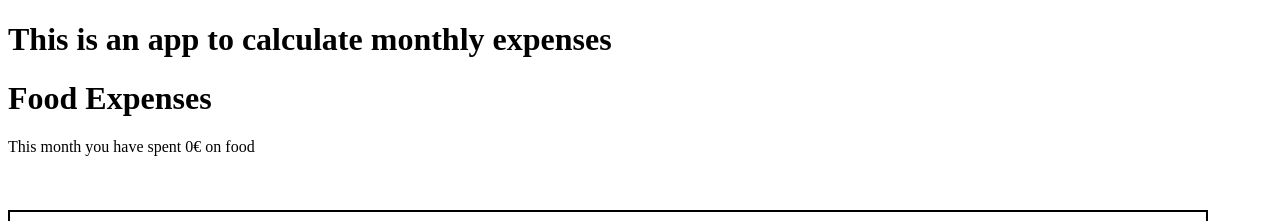
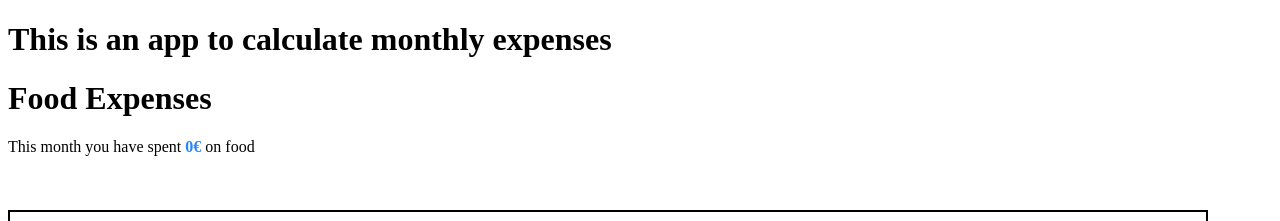
Before and after one commit to junior-initiative-diconium/expenses-project, a React (Create React App) app: page / in a window 1280 px wide. Shown: the top 221 px of the page. Built offline with nearby package versions, Linux system fonts and the light colour scheme.

Commit message:
feat add local storage functionality

```diff
--- a/src/components/FoodDashboard.tsx
+++ b/src/components/FoodDashboard.tsx
@@ -2,13 +2,16 @@ import { useState } from "react";
 // import ListItem from "./ListItem";
 
 // TODOs
-// Add functionality to X to remove item (?) DONE
-// Add a way to restore deleted item
+// Incorporate description into button/expense
+// Add a way to restore deleted item (?)
 // calculate expense total - might need separate button (?) DONE
 
 export default function FoodDashboard() {
-  const [expenseList, setExpenseList] = useState([]);
+  const [expenseList, setExpenseList] = useState(() => {
+    return JSON.parse(localStorage.getItem("expense-list")) || [];
+  });
   const [input, setInput] = useState("");
+  localStorage.setItem("expense-list", JSON.stringify(expenseList));
 
   let totalValue = expenseList
     .map((item) => parseInt(item))
@@ -24,20 +27,23 @@ export default function FoodDashboard() {
     }
   }
 
+  function addDescription(e: any) {
+    e.preventDefault();
+  }
+
   function removeItem(index) {
     const newList = expenseList.filter((_, i) => i !== index);
     setExpenseList(newList);
-  }
-
-  function handleSubmit(e) {
-    e.preventDefault();
   }
 
   return (
     <>
       <div>
         <h1>Food Expenses</h1>
-        <p>This month you have spent {totalValue}€ on food</p>
+        <p>
+          This month you have spent{" "}
+          <span className="total-number">{totalValue}€</span> on food
+        </p>
       </div>
       <ul>
         {expenseList.map((expense, index) => (
@@ -45,8 +51,9 @@ export default function FoodDashboard() {
             <span>
               <button className="item-btn btn">
                 <span className="expense-number">{expense}€</span>
-                <form onSubmit={handleSubmit}>
+                <form onSubmit={addDescription}>
                   <input
+                    key={index}
                     className="expense-description-input"
                     type="text"
                     placeholder="What did you buy?"
--- a/src/index.css
+++ b/src/index.css
@@ -23,7 +23,7 @@ ul {
   border-radius: 3px;
   font-size: 1em;
   margin-bottom: 10px;
-  padding: 10px;
+  padding: 5px;
   font-family: "Lucida Sans", "Lucida Sans Regular", "Lucida Grande",
     "Lucida Sans Unicode", Geneva, Verdana, sans-serif;
 }
@@ -43,6 +43,7 @@ ul {
   text-align: center;
   padding: 10px;
   margin-left: 10px;
+  background-color: #67e8f9;
 }
 
 .item-btn {
@@ -50,3 +51,8 @@ ul {
   display: grid;
   grid-template-columns: repeat(3, 1fr);
 }
+
+.total-number {
+  color: #2684ff;
+  font-weight: bold;
+}
```
